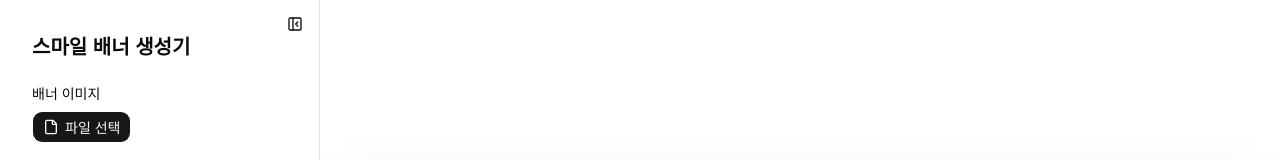
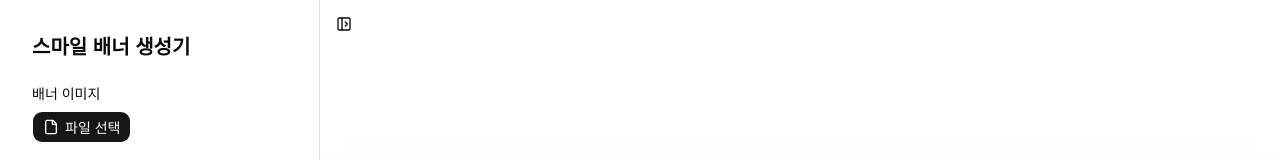
Before and after one commit to idiotf/smile-banner, a Next.js app: page / in a window 1280 px wide. Shown: the top 160 px of the page. Built offline with nearby package versions, Linux system fonts and the light colour scheme.

Commit message:
page.tsx 업데이트

```diff
--- a/app/page.tsx
+++ b/app/page.tsx
@@ -64,6 +64,8 @@ export default function Page() {
       ? generateImageSvg(iconFileUrl!, spaceHeight, spaceHeight)
       : paths[selectedIcon].content
 
+  const togglePanel = useCallback(() => setPanelOpen((panelOpen) => !panelOpen), [])
+
   const handleFileList = useCallback((fileList: ArrayLike<File>) => {
     const files = Array.from(fileList)
     const file = files.find((v) => v.type.startsWith('image/')) ?? files[0]
@@ -123,14 +125,6 @@ export default function Page() {
         className='relative z-10 transition-[width] duration-300 w-xs data-[hidden=true]:w-0 shrink-0 overflow-auto overflow-x-hidden border-r bg-background'
       >
         <div className='relative w-79.75 p-8'>
-          <Button
-            variant='ghost'
-            size='icon'
-            onClick={() => setPanelOpen(false)}
-            className='absolute right-2 top-2'
-          >
-            <PanelLeftClose />
-          </Button>
           <h1 className='mb-6 text-xl font-semibold'>스마일 배너 생성기</h1>
           <BannerOptions
             backgroundColor={backgroundColor}
@@ -146,13 +140,13 @@ export default function Page() {
           />
         </div>
       </div>
-      <div className='flex flex-1 h-full items-center justify-center overflow-hidden'>
+      <div className='relative flex flex-1 h-full items-center justify-center overflow-hidden'>
         <Button
           variant='ghost'
           size='icon'
           data-hidden={panelOpen}
-          onClick={() => setPanelOpen(true)}
-          className='absolute left-2 top-2 transition-[display] delay-350 data-[hidden=true]:hidden'
+          onClick={togglePanel}
+          className='absolute left-2 top-2'
         >
           <PanelLeftOpen />
         </Button>
```
